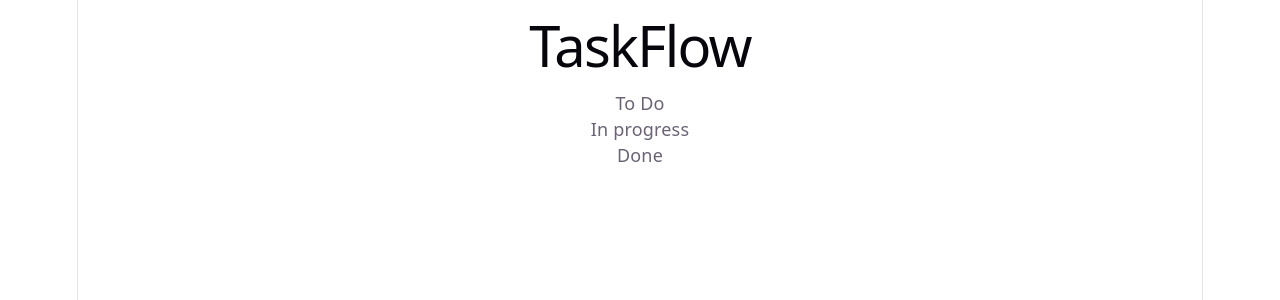
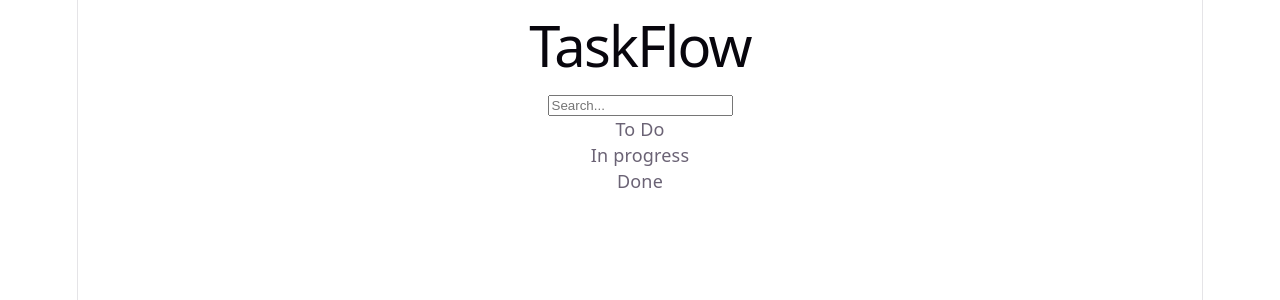
Before and after one commit to Meha-RS/TaskFlow, a React (Vite) app: page / in a window 1280 px wide. Shown: the top 300 px of the page. Built offline with nearby package versions, Linux system fonts and the light colour scheme.

Commit message:
Added search via useState and props

```diff
--- a/src/App.jsx
+++ b/src/App.jsx
@@ -4,16 +4,22 @@ import Board from './components/Board';
 
 function App(){
 
-  const [column] = useState([
+  const [columns] = useState([
     {id: 1, title: 'To Do'},
     {id: 2, title: 'In progress'},
     {id: 3, title: 'Done'},
   ]);
 
+  const [search, setSearch] = useState('');
+
+  const filteredColumns = columns.filter((columns) =>
+    columns.title.toLowerCase().includes(search.toLowerCase())
+  );
+
   return (
     <div>
-      <Header />
-      <Board columns={column}/>
+      <Header search={search} onSearchChange={setSearch}/>
+      <Board columns={filteredColumns}/>
     </div>
   )
 }
--- a/src/components/Header.jsx
+++ b/src/components/Header.jsx
@@ -1,5 +1,14 @@
-function Header(){
-  return <h1>TaskFlow</h1>;
+function Header({ search, onSearchChange }){
+  return (
+    <div>
+        <h1>TaskFlow</h1>
+        <input
+            value={search}
+            onChange={(e) =>onSearchChange(e.target.value)}
+            placeholder="Search..."
+        />
+    </div>
+  );
 }
 
 export default Header;
```
